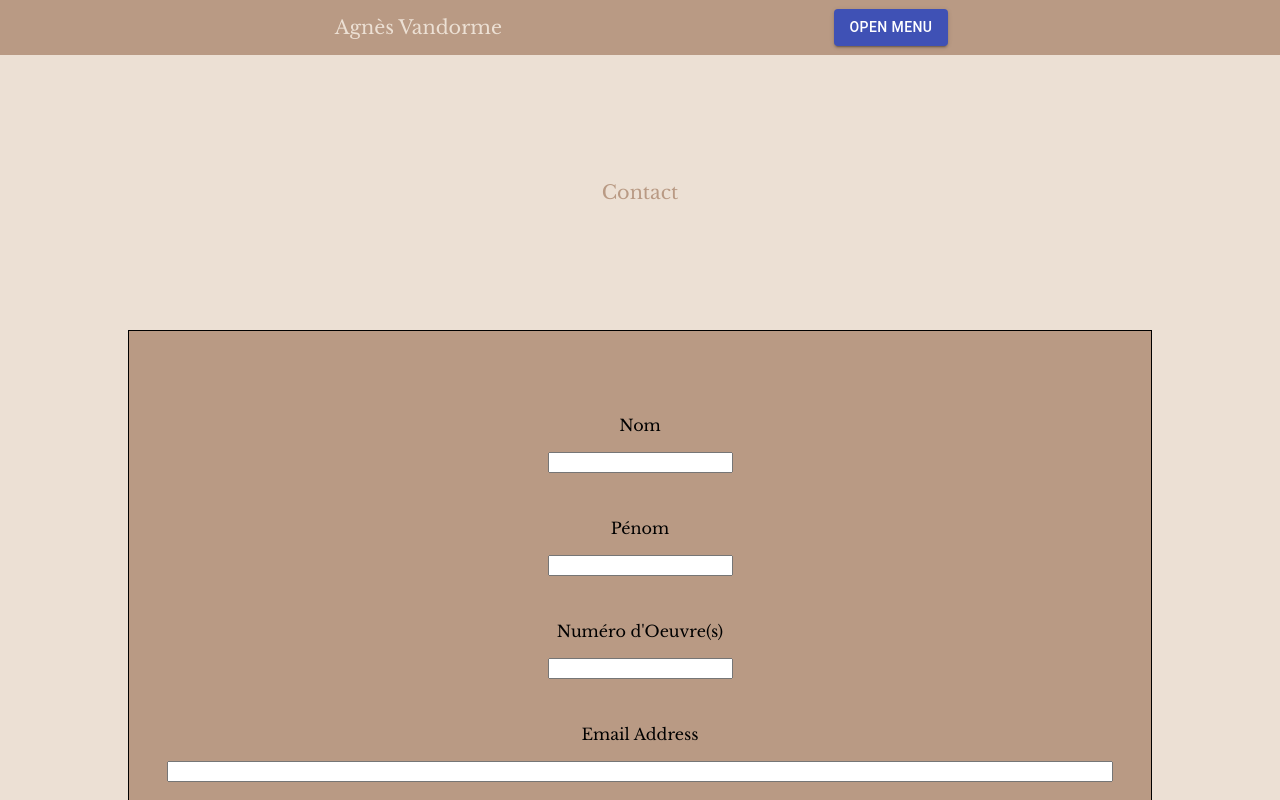
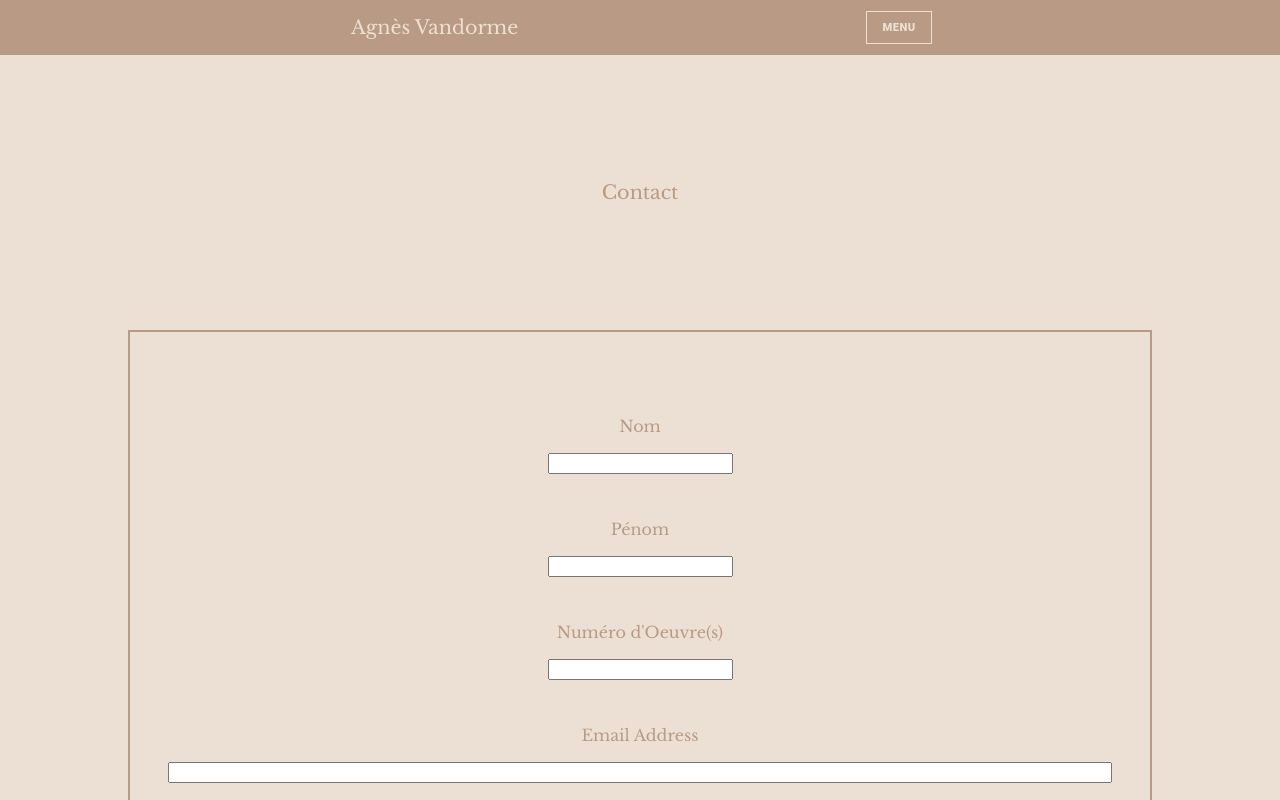
Before and after one commit to julien-leleu-YJS/Agnes-Vandorme, a React (Create React App) app: page /contact in a window 1280 px wide. Shown: the top 800 px of the page. Built offline with nearby package versions, Linux system fonts and the light colour scheme; a web font is replaced by a local one.

Commit message:
add burger menu to header

```diff
--- a/src/composants/menuBurger/Burger.jsx
+++ b/src/composants/menuBurger/Burger.jsx
@@ -1,47 +1,17 @@
 import React from 'react';
 
-import { withStyles } from '@material-ui/core/styles';
+/* import { withStyles } from '@material-ui/core/styles'; */
 import Button from '@material-ui/core/Button';
 import Menu from '@material-ui/core/Menu';
 import MenuItem from '@material-ui/core/MenuItem';
-import ListItemIcon from '@material-ui/core/ListItemIcon';
-import ListItemText from '@material-ui/core/ListItemText';
-import InboxIcon from '@material-ui/icons/MoveToInbox';
-import DraftsIcon from '@material-ui/icons/Drafts';
-import SendIcon from '@material-ui/icons/Send';
+/* import ListItemIcon from '@material-ui/core/ListItemIcon'; */
+/* import ListItemText from '@material-ui/core/ListItemText'; */
+/* import InboxIcon from '@material-ui/icons/MoveToInbox'; */
+/* import DraftsIcon from '@material-ui/icons/Drafts'; */
+/* import SendIcon from '@material-ui/icons/Send'; */
+import './burger.scss';
 
-const StyledMenu = withStyles({
-  paper: {
-    border: '1px solid #d3d4d5',
-  },
-})((/* props ici */) => (
-  <Menu
-    elevation={0}
-    getContentAnchorEl={null}
-    anchorOrigin={{
-      vertical: 'bottom',
-      horizontal: 'center',
-    }}
-    transformOrigin={{
-      vertical: 'top',
-      horizontal: 'center',
-    }}
-     /* ici le spread props */
-  />
-));
-
-const StyledMenuItem = withStyles((theme) => ({
-  root: {
-    '&:focus': {
-      backgroundColor: theme.palette.primary.main,
-      '& .MuiListItemIcon-root, & .MuiListItemText-primary': {
-        color: theme.palette.common.white,
-      },
-    },
-  },
-}))(MenuItem);
-
-function CustomizedMenus() {
+function Burger() {
   const [anchorEl, setAnchorEl] = React.useState(null);
 
   const handleClick = (event) => {
@@ -53,43 +23,41 @@ function CustomizedMenus() {
   };
 
   return (
-    <div>
-      <Button
-        aria-controls="customized-menu"
-        aria-haspopup="true"
-        variant="contained"
-        color="primary"
-        onClick={handleClick}
-      >
-        Open Menu
+    <div className="burger-container">
+      <Button aria-controls="simple-menu" aria-haspopup="true" onClick={handleClick}>
+        <p className="burger-button">Menu</p>
       </Button>
-      <StyledMenu
-        id="customized-menu"
+      <Menu
+        id="simple-menu"
         anchorEl={anchorEl}
         keepMounted
         open={Boolean(anchorEl)}
         onClose={handleClose}
+
       >
-        <StyledMenuItem>
-          <ListItemIcon>
-            <SendIcon fontSize="small" />
-          </ListItemIcon>
-          <ListItemText primary="Sent mail" />
-        </StyledMenuItem>
-        <StyledMenuItem>
-          <ListItemIcon>
-            <DraftsIcon fontSize="small" />
-          </ListItemIcon>
-          <ListItemText primary="Drafts" />
-        </StyledMenuItem>
-        <StyledMenuItem>
-          <ListItemIcon>
-            <InboxIcon fontSize="small" />
-          </ListItemIcon>
-          <ListItemText primary="Inbox" />
-        </StyledMenuItem>
-      </StyledMenu>
+        <MenuItem onClick={handleClose}>
+          {' '}
+          <a className="home-burger" href="home">Home</a>
+        </MenuItem>
+        <MenuItem onClick={handleClose}>
+          {' '}
+          <a className="biography-link" href="biography">Biography</a>
+        </MenuItem>
+        <MenuItem onClick={handleClose}>
+          {' '}
+          <a className="web-galery-link" href="artist-web-galery">Artist Web Galery</a>
+        </MenuItem>
+
+        <MenuItem onClick={handleClose}>
+          {' '}
+          <a className="contact-link" href="special-mentions">Mentions spécials</a>
+        </MenuItem>
+        <MenuItem onClick={handleClose}>
+          {' '}
+          <a className="contact-burger" href="contact">Contact</a>
+        </MenuItem>
+      </Menu>
     </div>
   );
 }
-export default React.memo(CustomizedMenus);
+export default React.memo(Burger);
--- a/src/composants/menuBurger/burger.scss
+++ b/src/composants/menuBurger/burger.scss
@@ -0,0 +1,26 @@
+.burger-container {
+  background-color: #b99a84;
+  border: 1px solid #ece0d4;
+}
+.burger-button {
+  color: #ece0d4;
+  font-size: 0.7rem;
+  font-weight: 800;
+}
+
+.home-burger {
+  margin-top: 10%;
+  margin-bottom: 9%;
+  text-decoration: none;
+  color: #b99a84;
+  font-family: "Libre Baskerville", serif;
+  font-size: 1.2rem;
+}
+.contact-burger {
+  margin-top: 10%;
+  margin-bottom: 9%;
+  text-decoration: none;
+  color: #b99a84;
+  font-family: "Libre Baskerville", serif;
+  font-size: 1.2rem;
+}
--- a/src/pages/contact/contact.scss
+++ b/src/pages/contact/contact.scss
@@ -14,11 +14,12 @@
   justify-content: center;
   margin-top: 10%;
   margin-bottom: 50.5%;
-  border: 1px solid black;
+  border: 2px solid #b99a84;
   margin-left: 10%;
   margin-right: 10%;
-  background-color: #b99a84;
+  background-color: #ece0d4;
   padding: 3%;
+  color: #b99a84;
 }
 .title-input {
   margin-top: 5%;
@@ -26,6 +27,7 @@
 }
 .submit {
   margin-top: 3%;
+  margin-bottom: 3%;
   background-color: #b99a84;
   border: 1px solid #ece0d4;
   padding: 2%;
--- a/src/pages/home/home.scss
+++ b/src/pages/home/home.scss
@@ -18,6 +18,7 @@
   font-family: "Libre Baskerville", serif;
   font-size: 1.2rem;
 }
+
 .web-galery-link {
   font-size: 1.2rem;
   margin-top: 9%;
```
